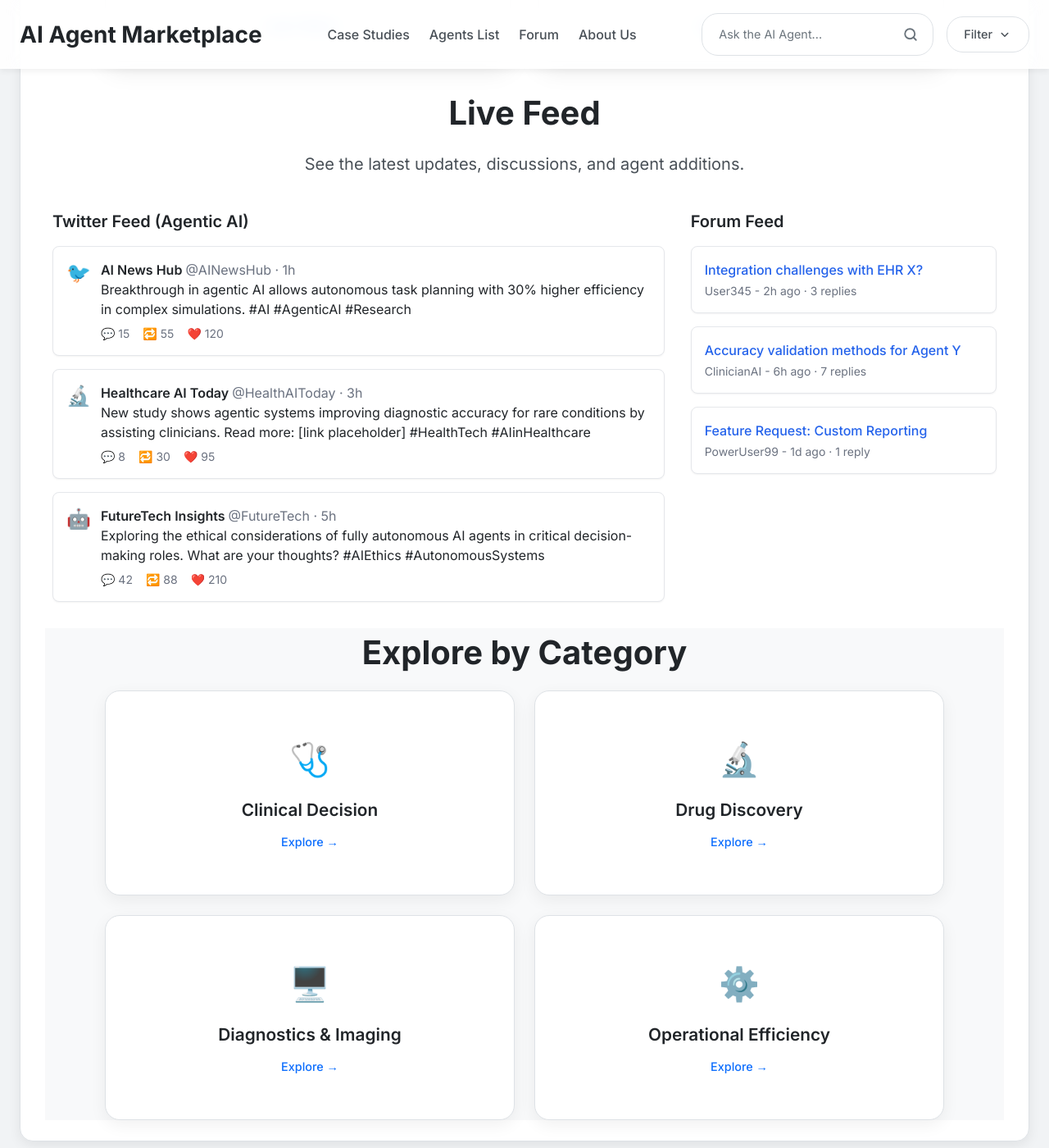
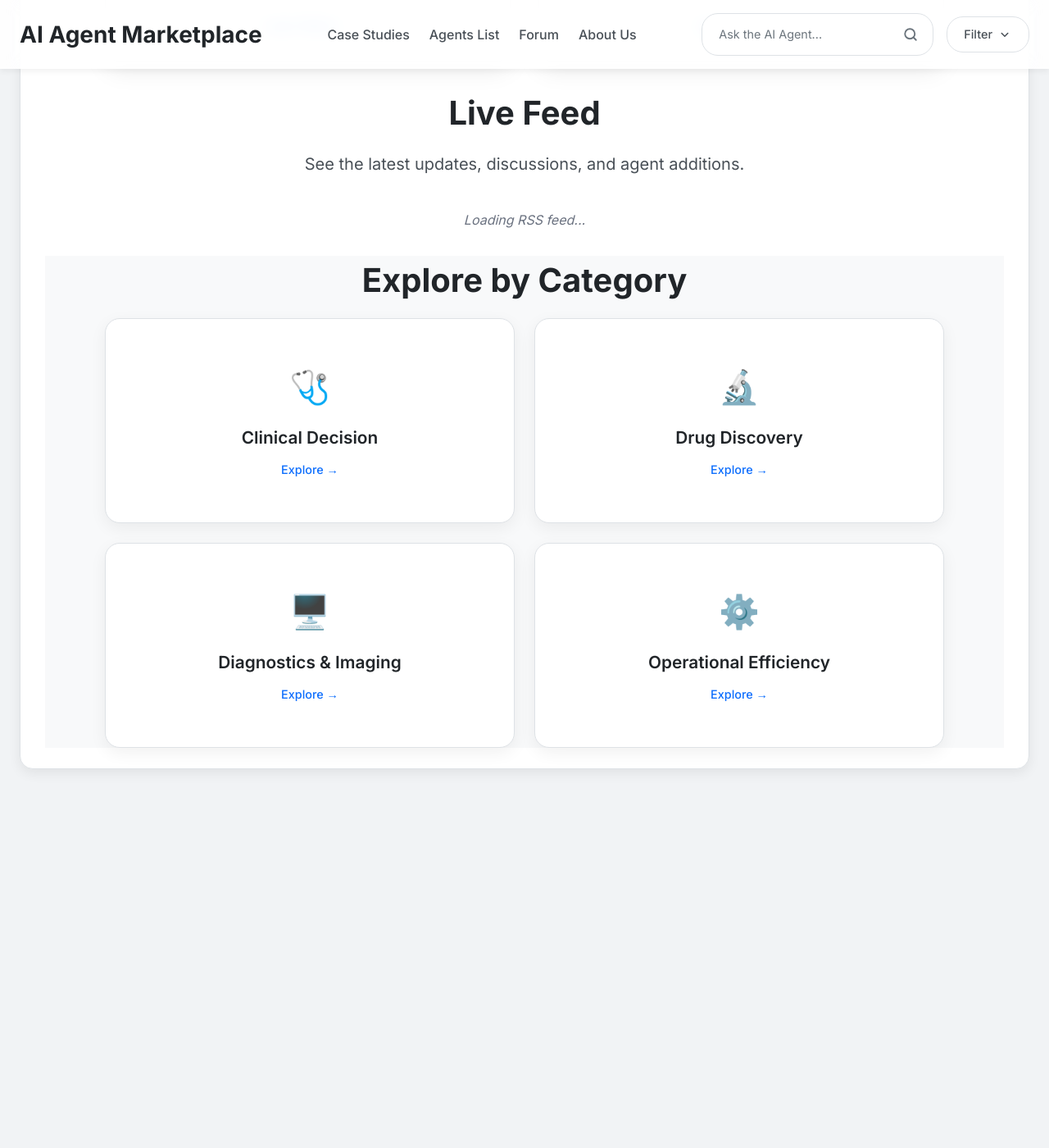
Before and after one commit to nhs-analystx/synapster, a Jekyll site: the page index.html, which Jekyll copies as it is, in a window 1280 px wide and 1400 px high, scrolled down 711 px. Shown: the whole window at 82% size. Built offline with Jekyll 4.4.1, drawn with Linux system fonts in a browser that asks for light colours; nearby versions of some CDN libraries; after the commit the page ends 1689 px from its top, so only the background shows below that.

Commit message:
Update index.html

```diff
--- a/index.html
+++ b/index.html
@@ -333,7 +333,7 @@
         .ai-result-category { font-size: 0.9em; color: var(--text-muted); margin-left: 6px; }
 
         /* No Apps/Agents Message & View Title Styles */
-        .no-apps-message, .no-agents-message {
+        .no-apps-message, .no-agents-message, #no-search-results-msg {
             text-align: center; font-size: 1.1rem; color: var(--text-muted);
             margin-top: 50px; padding: 25px; border-radius: 14px;
             background-color: #ffffff; border: 1px solid var(--border-color);
@@ -605,58 +605,8 @@
 
                 <section class="large-section bg-light !p-0 mt-8"> <h2 class="section-title">Live Feed</h2>
                     <p class="section-subtitle">See the latest updates, discussions, and agent additions.</p>
-                    <div class="flex flex-col lg:flex-row gap-8 max-w-6xl mx-auto text-left">
-                        <div class="lg:w-2/3 space-y-4">
-                             <h3 class="text-xl font-semibold mb-4 text-center lg:text-left">Twitter Feed (Agentic AI)</h3>
-                             <div class="p-4 bg-white rounded-lg border border-gray-200 shadow-sm">
-                                 <div class="flex items-start space-x-3">
-                                     <span class="text-2xl">🐦</span> <div>
-                                         <p class="font-semibold">AI News Hub <span class="text-gray-500 font-normal">@AINewsHub · 1h</span></p>
-                                         <p>Breakthrough in agentic AI allows autonomous task planning with 30% higher efficiency in complex simulations. #AI #AgenticAI #Research</p>
-                                         <div class="flex space-x-4 text-gray-500 mt-2 text-sm">
-                                             <span>💬 15</span> <span>🔁 55</span> <span>❤️ 120</span>
-                                         </div>
-                                     </div>
-                                 </div>
-                             </div>
-                             <div class="p-4 bg-white rounded-lg border border-gray-200 shadow-sm">
-                                 <div class="flex items-start space-x-3">
-                                      <span class="text-2xl">🔬</span> <div>
-                                         <p class="font-semibold">Healthcare AI Today <span class="text-gray-500 font-normal">@HealthAIToday · 3h</span></p>
-                                         <p>New study shows agentic systems improving diagnostic accuracy for rare conditions by assisting clinicians. Read more: [link placeholder] #HealthTech #AIinHealthcare</p>
-                                          <div class="flex space-x-4 text-gray-500 mt-2 text-sm">
-                                             <span>💬 8</span> <span>🔁 30</span> <span>❤️ 95</span>
-                                         </div>
-                                     </div>
-                                 </div>
-                             </div>
-                              <div class="p-4 bg-white rounded-lg border border-gray-200 shadow-sm">
-                                 <div class="flex items-start space-x-3">
-                                      <span class="text-2xl">🤖</span> <div>
-                                         <p class="font-semibold">FutureTech Insights <span class="text-gray-500 font-normal">@FutureTech · 5h</span></p>
-                                         <p>Exploring the ethical considerations of fully autonomous AI agents in critical decision-making roles. What are your thoughts? #AIEthics #AutonomousSystems</p>
-                                          <div class="flex space-x-4 text-gray-500 mt-2 text-sm">
-                                             <span>💬 42</span> <span>🔁 88</span> <span>❤️ 210</span>
-                                         </div>
-                                     </div>
-                                 </div>
-                             </div>
-                        </div>
-                        <div class="lg:w-1/3 space-y-4">
-                            <h3 class="text-xl font-semibold mb-4 text-center lg:text-left">Forum Feed</h3>
-                            <div class="p-4 bg-white rounded-lg border border-gray-200 shadow-sm">
-                                 <a href="https://synapster.analystx.uk/discussion.html" target="_blank" rel="noopener noreferrer" class="text-blue-600 hover:underline font-medium block mb-1">Integration challenges with EHR X?</a>
-                                 <p class="text-sm text-gray-500">User345 - 2h ago · 3 replies</p>
-                            </div>
-                             <div class="p-4 bg-white rounded-lg border border-gray-200 shadow-sm">
-                                 <a href="https://synapster.analystx.uk/discussion.html" target="_blank" rel="noopener noreferrer" class="text-blue-600 hover:underline font-medium block mb-1">Accuracy validation methods for Agent Y</a>
-                                 <p class="text-sm text-gray-500">ClinicianAI - 6h ago · 7 replies</p>
-                            </div>
-                             <div class="p-4 bg-white rounded-lg border border-gray-200 shadow-sm">
-                                 <a href="https://synapster.analystx.uk/discussion.html" target="_blank" rel="noopener noreferrer" class="text-blue-600 hover:underline font-medium block mb-1">Feature Request: Custom Reporting</a>
-                                 <p class="text-sm text-gray-500">PowerUser99 - 1d ago · 1 reply</p>
-                            </div>
-                        </div>
+                    <div id="rss-feed-content" class="max-w-4xl mx-auto text-left space-y-4">
+                        <p class="text-center text-gray-500 italic">Loading RSS feed...</p>
                     </div>
                 </section>
 
@@ -729,6 +679,19 @@
              <div class="view-container max-w-5xl mx-auto py-8"> {/* Container with padding */}
                  <div class="content-frame"> <h2 class="view-title">About Us</h2>
                      <p class="text-center text-muted py-10">Information about the AI Agent Marketplace coming soon...</p>
+                 </div>
+            </div>
+        </div>
+
+        <div id="search-results-view" class="view-section">
+             <div class="view-container max-w-7xl mx-auto py-8"> {/* Container with padding */}
+                 <div class="content-frame"> <h2 class="view-title">Search Results</h2>
+                     <p id="search-query-display" class="mb-4 text-lg">Results for: <span class="font-semibold"></span></p>
+                     <div id="search-results-grid" class="grid grid-cols-1 md:grid-cols-2 lg:grid-cols-3 gap-6">
+                         </div>
+                     <div id="no-search-results-msg" class="no-apps-message hidden">
+                         <p>No agents found matching your search.</p>
+                     </div>
                  </div>
             </div>
         </div>
@@ -915,10 +878,13 @@
         const caseStudyDisplayArea = document.getElementById('case-study-display-area'); // Ref for Case Study view
         const caseStudyIndexList = document.getElementById('case-study-index-list'); // Ref for Case Study view
         const categoryFilterGrid = document.getElementById('category-filter-grid'); // Ref for Case Study view
+        const searchResultsGrid = document.getElementById('search-results-grid'); // Ref for Search Results view
+        const noSearchResultsMsg = document.getElementById('no-search-results-msg'); // Ref for Search Results view
+        const searchQueryDisplaySpan = document.querySelector('#search-query-display span'); // Ref for Search Results view
 
 
         // Check if critical elements exist
-        if (!appListContainer || !agentListContainer || !appDetailsModal || !filterDropdown || !appTooltip || !caseStudyDisplayArea || !caseStudyIndexList || !categoryFilterGrid) {
+        if (!appListContainer || !agentListContainer || !appDetailsModal || !filterDropdown || !appTooltip || !caseStudyDisplayArea || !caseStudyIndexList || !categoryFilterGrid || !searchResultsGrid || !noSearchResultsMsg || !searchQueryDisplaySpan) {
             console.warn("Initialization Warning: One or more container elements might be missing (expected if not on relevant view).");
         }
 
@@ -1325,57 +1291,95 @@
             });
         }
 
-
-        // --- Function to Handle AI Search Query (Now Filters Grid) ---
+        // --- Function to Display Search Results ---
+        function displaySearchResults(apps) {
+            if (!searchResultsGrid || !noSearchResultsMsg) {
+                console.error("[Search] Search results grid or message element not found!");
+                return;
+            }
+            searchResultsGrid.innerHTML = ''; // Clear previous results
+
+            if (!apps || apps.length === 0) {
+                noSearchResultsMsg.classList.remove('hidden');
+                searchResultsGrid.classList.add('hidden');
+            } else {
+                noSearchResultsMsg.classList.add('hidden');
+                searchResultsGrid.classList.remove('hidden');
+
+                apps.forEach((app, index) => {
+                    try {
+                        const appCard = document.createElement('div');
+                        appCard.className = 'app-card card-base';
+                        appCard.style.animationDelay = `${index * 0.05}s`; // Apply animation delay
+                        appCard.dataset.appData = JSON.stringify(app);
+
+                        const fallbackImage = `this.onerror=null; this.parentElement.textContent = '${app.icon || '?'}'; this.parentElement.style.fontSize='22px'; this.parentElement.style.fontWeight='600';`;
+
+                        appCard.innerHTML = `
+                            <div class="app-card-content">
+                                <div class="app-icon">
+                                    <img src="${app.iconUrl || '#'}" alt="${app.title || 'App'} icon" loading="lazy" onerror="${fallbackImage}">
+                                </div>
+                                <div class="app-info">
+                                    <h3 class="app-title">${app.title || 'Unknown Agent'}</h3>
+                                    <p class="app-category">${categoryMap[app.category] || app.category || 'Uncategorized'}</p>
+                                    <p class="app-description">${app.description || ''}</p>
+                                </div>
+                            </div>
+                        `;
+                        // Add event listeners for tooltip and modal
+                        appCard.addEventListener('mouseenter', handleMouseEnter);
+                        appCard.addEventListener('mouseleave', handleMouseLeave);
+                        appCard.addEventListener('mousemove', handleMouseMove);
+                        appCard.addEventListener('click', () => showAppDetails(app));
+                        searchResultsGrid.appendChild(appCard);
+                    } catch (e) {
+                        console.error("Error creating search result card:", e, app);
+                    }
+                });
+            }
+        }
+
+
+        // --- Function to Handle AI Search Query (Now Switches to Search View) ---
          function handleAiSearch(query) {
-            if (!aiResponseArea || !appListContainer) return;
-            aiResponseArea.style.display = 'none'; // Hide AI response area
-            aiResponseArea.innerHTML = '';
+            if (!searchQueryDisplaySpan) {
+                 console.error("[Search] Search query display element not found!");
+                 return;
+            }
 
             const lowerCaseQuery = query.toLowerCase().trim();
-            console.log("Handling search for:", lowerCaseQuery);
+            console.log("[Search] Handling search for:", lowerCaseQuery);
 
             if (!lowerCaseQuery) {
-                 // If search is empty, revert to showing static sections or 'all' category
-                 switchView('marketplace-view'); // This resets to static view
-                 if(filterOptions) { // Reset dropdown filter
-                     filterOptions.forEach(option => option.classList.remove('active'));
-                     document.querySelector('#filter-dropdown ul li[data-category="all"]')?.classList.add('active');
-                 }
-                 filteredCategory = 'all';
+                 console.log("[Search] Empty query, reverting to default view.");
+                 switchView('marketplace-view'); // Revert to marketplace if search is cleared
                  return;
             }
 
             // Filter data based on title and description
+            console.log("[Search] Filtering appData...");
             const foundApps = appData.filter(app =>
                  (app.title?.toLowerCase().includes(lowerCaseQuery)) ||
                  (app.description?.toLowerCase().includes(lowerCaseQuery))
             );
-
-            // Switch to marketplace view if not already there
-             const marketplaceView = document.getElementById('marketplace-view');
-             if (!marketplaceView || !marketplaceView.classList.contains('active')) {
-                 switchView('marketplace-view');
-                 // Need delay to ensure view switch happens before hiding/showing elements
-                 setTimeout(() => {
-                     const staticSections = marketplaceView?.querySelectorAll(':scope > section');
-                     staticSections?.forEach(sec => sec.style.display = 'none');
-                     appListContainer?.classList.remove('hidden');
-                     displayApps(foundApps);
-                 }, 50);
-             } else {
-                 // Already on marketplace view, just update content
-                  const staticSections = marketplaceView.querySelectorAll(':scope > section');
-                  staticSections.forEach(sec => sec.style.display = 'none');
-                  appListContainer?.classList.remove('hidden');
-                  displayApps(foundApps);
-             }
-
-            // Deactivate category filter dropdown
+            console.log(`[Search] Found ${foundApps.length} apps.`);
+
+            // Switch to the search results view
+            switchView('search-results-view');
+
+            // Update the displayed query
+            searchQueryDisplaySpan.textContent = query; // Show original query
+
+            // Display the results in the search results grid
+            displaySearchResults(foundApps);
+
+            // Deactivate category filter dropdown (if applicable)
             if (filterOptions) {
                 filterOptions.forEach(option => option.classList.remove('active'));
             }
             filteredCategory = 'search'; // Indicate search is active
+            console.log("[Search] Search results view updated.");
         }
 
 
@@ -1388,7 +1392,8 @@
                     handleAiSearch(aiSearchInput.value);
                 }
             });
-            // Removed listener for clicking links within aiResponseArea as it's no longer used
+        } else {
+            console.error("Search input or button element not found!");
         }
 
 
@@ -1474,13 +1489,12 @@
                      link.addEventListener('click', (event) => {
                          event.preventDefault();
                          const targetViewId = link.dataset.target || 'marketplace-view';
-                         window.location.hash = targetViewId === 'marketplace-view' ? '' : `#${link.getAttribute('href').substring(1)}`;
+                         // Update hash only for internal navigation
+                         // window.location.hash = targetViewId === 'marketplace-view' ? '' : `#${link.getAttribute('href').substring(1)}`;
                          switchView(targetViewId);
                      });
                  }
-                 else if (link.getAttribute('href').startsWith('http')) {
-                     // Removed target="_blank" logic - handled in HTML now
-                 }
+                 // External links are handled by default browser behavior (no target="_blank")
              });
          }
 
```
Also changed, not shown: other parts of index.html (+15 -4 lines).
